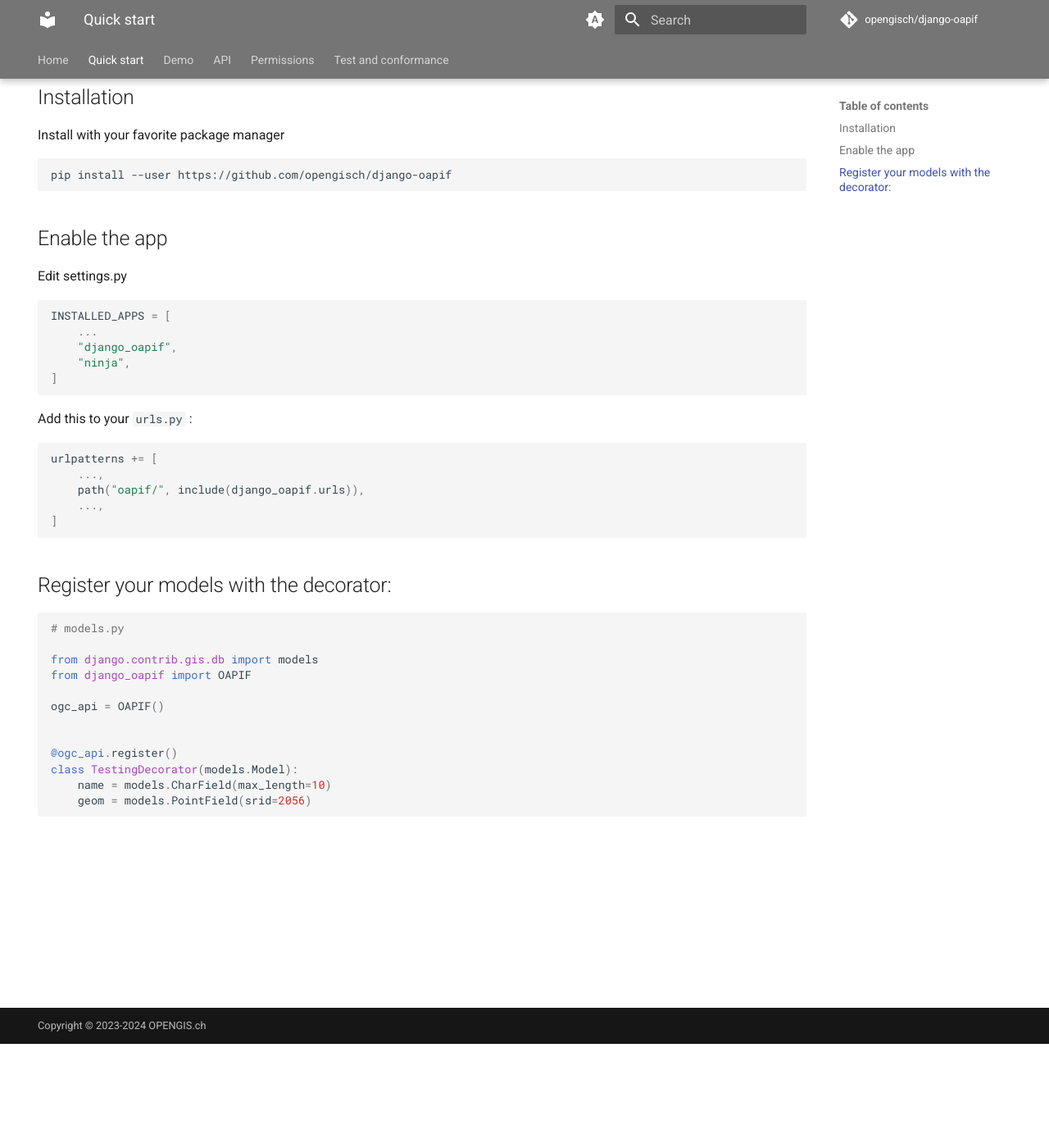
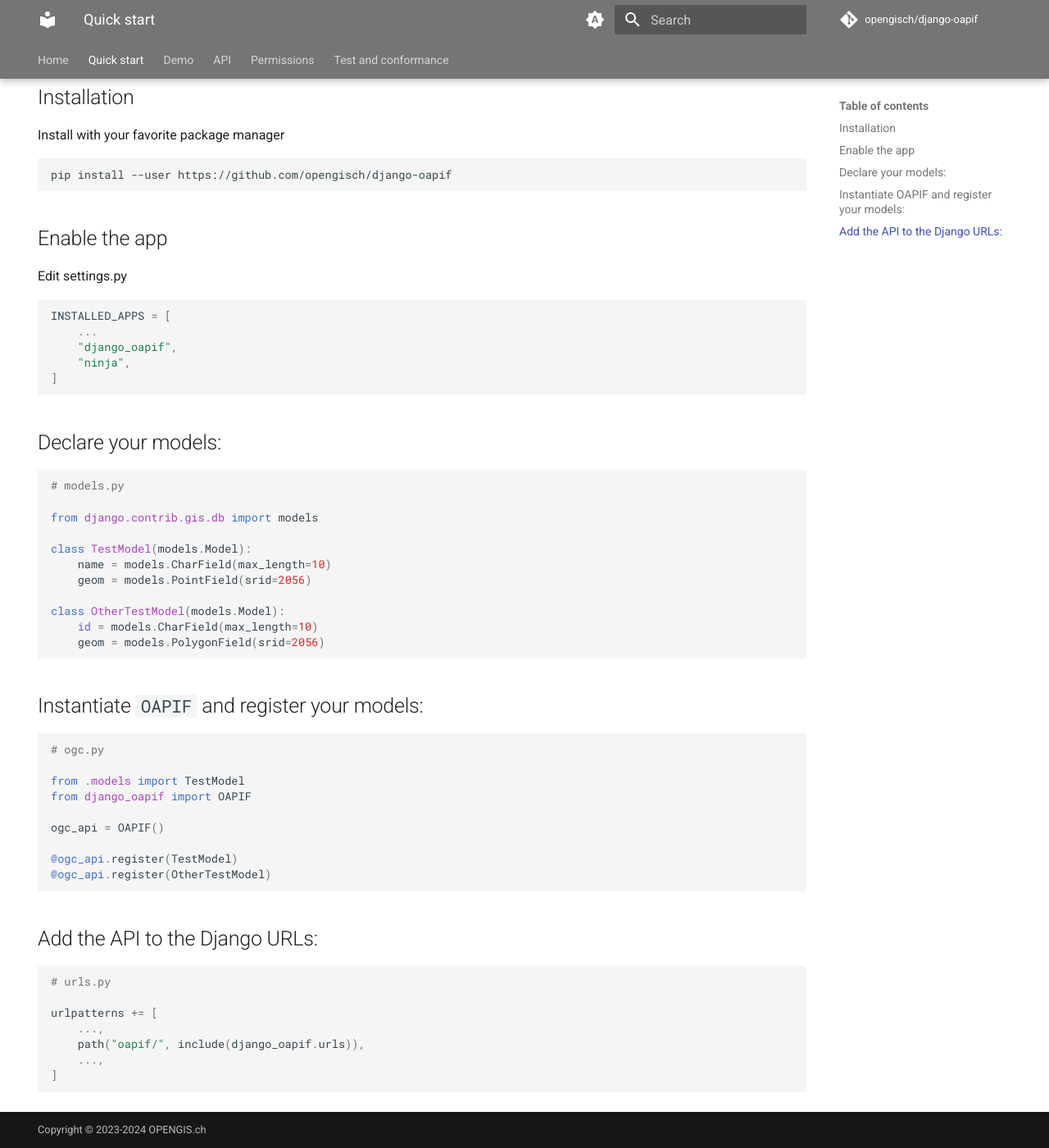
Before and after one commit to opengisch/django-oapif, an MkDocs documentation site: the page built from docs/content/quick-start.md, in a window 1280 px wide and 1400 px high, scrolled down 127 px. Shown: the whole window at 82% size. Built offline with MkDocs 1.6.1 and Material for MkDocs 9.7.7, drawn with Linux system fonts in a browser that asks for light colours; comment, search, counter and statistics services are not loaded.

Commit message:
Update docs (#140)
* Update docs

* Apply suggestions from code review

* Update docs/content/quick-start.md

---------

Co-authored-by: Denis Rouzaud <denis.rouzaud@gmail.com>

````diff
--- a/docs/content/quick-start.md
+++ b/docs/content/quick-start.md
@@ -25,28 +25,44 @@ INSTALLED_APPS = [
 ]
 ```
 
-Add this to your `urls.py` :
+## Declare your models:
+
 ```python
+# models.py
+
+from django.contrib.gis.db import models
+
+class TestModel(models.Model):
+    name = models.CharField(max_length=10)
+    geom = models.PointField(srid=2056)
+
+class OtherTestModel(models.Model):
+    id = models.CharField(max_length=10)
+    geom = models.PolygonField(srid=2056)
+```
+
+## Instantiate `OAPIF` and register your models:
+
+```python
+# ogc.py
+
+from .models import TestModel
+from django_oapif import OAPIF
+
+ogc_api = OAPIF()
+
+@ogc_api.register(TestModel)
+@ogc_api.register(OtherTestModel)
+```
+
+
+## Add the API to the Django URLs:
+```python
+# urls.py
+
 urlpatterns += [
     ...,
     path("oapif/", include(django_oapif.urls)),
     ...,
 ]
 ```
-
-## Register your models with the decorator:
-
-```python
-# models.py
-
-from django.contrib.gis.db import models
-from django_oapif import OAPIF
-
-ogc_api = OAPIF()
-
-
-@ogc_api.register()
-class TestingDecorator(models.Model):
-    name = models.CharField(max_length=10)
-    geom = models.PointField(srid=2056)
-```
````
Also changed, not shown: docs/content/api.md (+4 -4 lines), docs/content/demo.md (+1 -2 lines), docs/content/index.md (+1 -0 lines), docs/content/permissions.md (+15 -7 lines), 2 other files.
